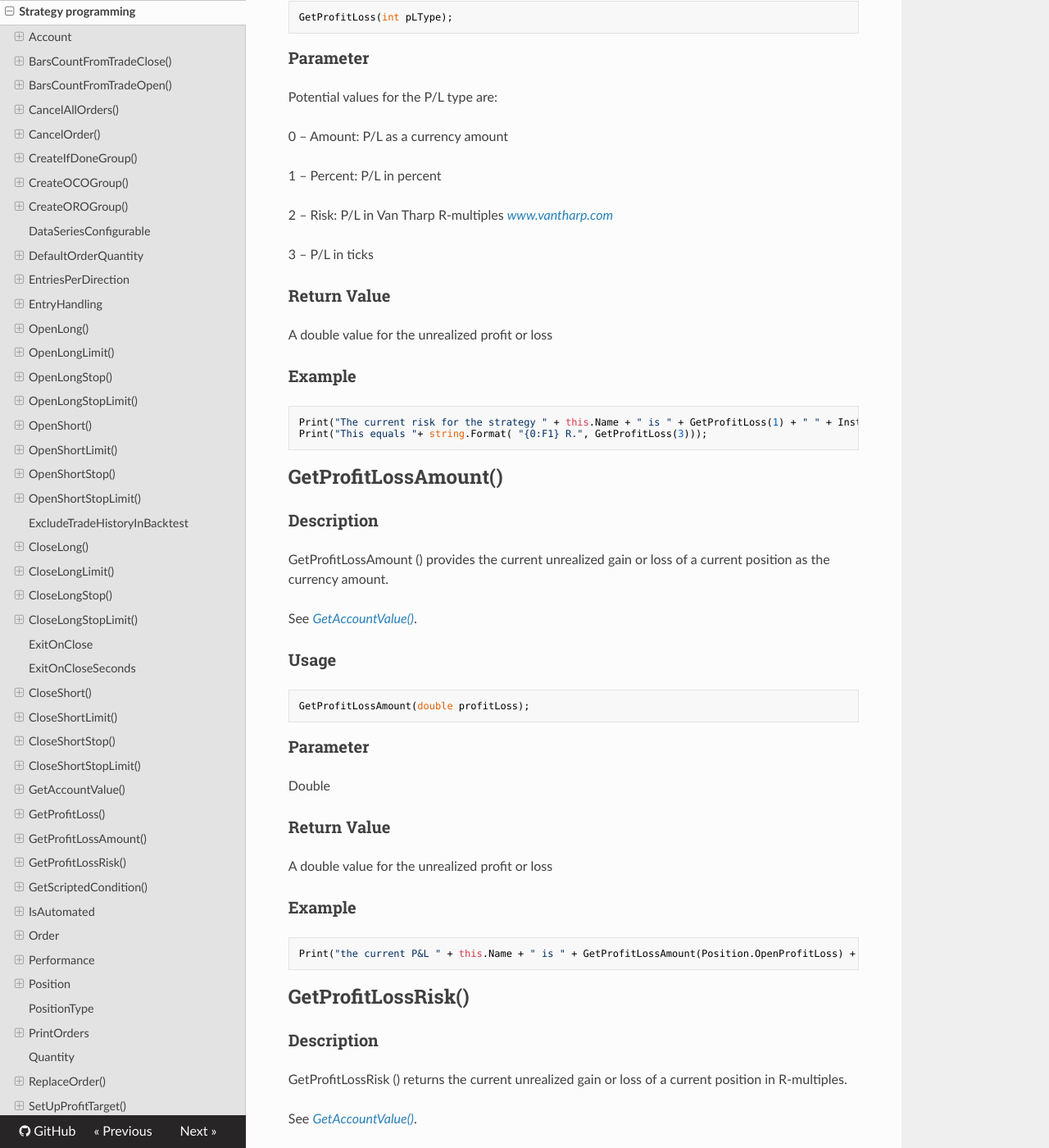
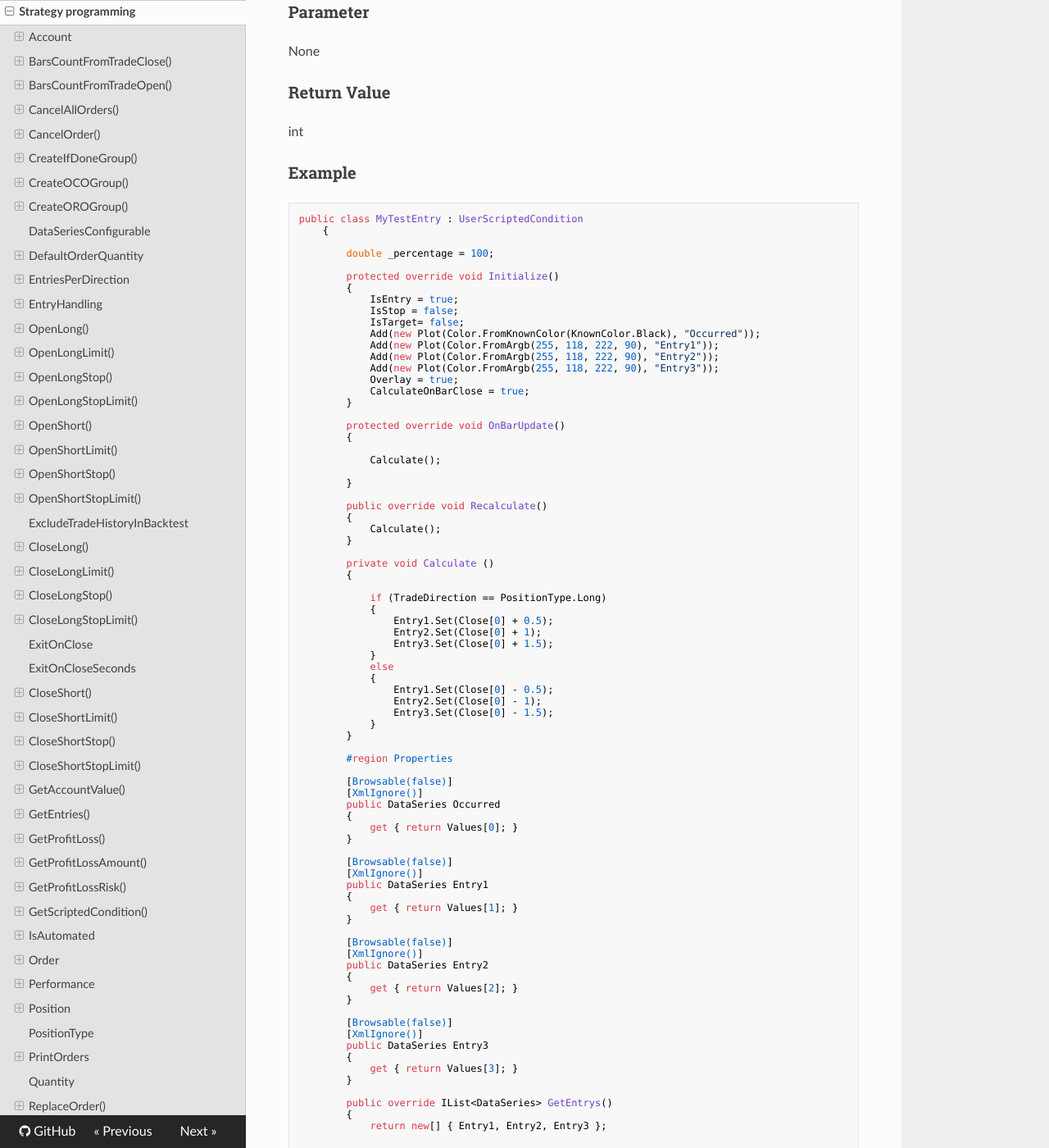
Before and after one commit to AgenaTrader/AgenaScript-documentation, an MkDocs documentation site: the page built from sources/strategy_programming.md, in a window 1280 px wide and 1400 px high, scrolled down 26563 px. Shown: the whole window at 82% size. Built offline with MkDocs 1.6.1, drawn with Linux system fonts in a browser that asks for light colours; nearby versions of some CDN libraries; old or Windows-style settings are respelled for this version of MkDocs; some of the changed text lies outside the part shown.

Commit message:
Update strategy_programming.md

````diff
--- a/sources/strategy_programming.md
+++ b/sources/strategy_programming.md
@@ -1078,6 +1078,104 @@ A double value for the account item for historical bars, a zero (0) is returned
 Print("The current account cash value is " + GetAccountValue(AccountItem.CashValue));
 Print("The current account cash value with the leverage provided by the broker is " + GetAccountValue(AccountItem.BuyingPower));
 Print("The current P/L already realized is " + GetAccountValue(AccountItem.RealizedProfitLoss));
+```
+
+## GetEntries()
+### Description
+This DataSeries is used in conditions and indicates multiple entry prices for entry orders
+
+### Usage
+Overload in scripted condition for short and long signal indication
+
+### Parameter
+None
+
+### Return Value
+int
+
+### Example
+```cs
+public class MyTestEntry : UserScriptedCondition
+	{
+
+        double _percentage = 100;
+
+        protected override void Initialize()
+		{
+			IsEntry = true;
+			IsStop = false;
+			IsTarget= false;
+			Add(new Plot(Color.FromKnownColor(KnownColor.Black), "Occurred"));
+			Add(new Plot(Color.FromArgb(255, 118, 222, 90), "Entry1"));
+            Add(new Plot(Color.FromArgb(255, 118, 222, 90), "Entry2"));
+            Add(new Plot(Color.FromArgb(255, 118, 222, 90), "Entry3"));
+            Overlay = true;
+			CalculateOnBarClose = true;
+		}
+
+		protected override void OnBarUpdate()
+		{
+
+            Calculate();
+
+		}
+
+        public override void Recalculate()
+        {
+            Calculate();
+        }
+
+        private void Calculate ()
+        {
+
+            if (TradeDirection == PositionType.Long)
+            {
+                Entry1.Set(Close[0] + 0.5);
+                Entry2.Set(Close[0] + 1);
+                Entry3.Set(Close[0] + 1.5);
+            }
+            else
+            {
+                Entry1.Set(Close[0] - 0.5);
+                Entry2.Set(Close[0] - 1);
+                Entry3.Set(Close[0] - 1.5);
+            }
+        }
+
+		#region Properties
+
+		[Browsable(false)]
+		[XmlIgnore()]
+		public DataSeries Occurred
+		{
+			get { return Values[0]; }
+		}
+
+		[Browsable(false)]
+		[XmlIgnore()]
+		public DataSeries Entry1
+		{
+			get { return Values[1]; }
+		}
+
+        [Browsable(false)]
+        [XmlIgnore()]
+        public DataSeries Entry2
+        {
+            get { return Values[2]; }
+        }
+
+        [Browsable(false)]
+        [XmlIgnore()]
+        public DataSeries Entry3
+        {
+            get { return Values[3]; }
+        }
+
+        public override IList<DataSeries> GetEntrys()
+		{
+            return new[] { Entry1, Entry2, Entry3 };
+
 ```
 
 ## GetProfitLoss()
````
